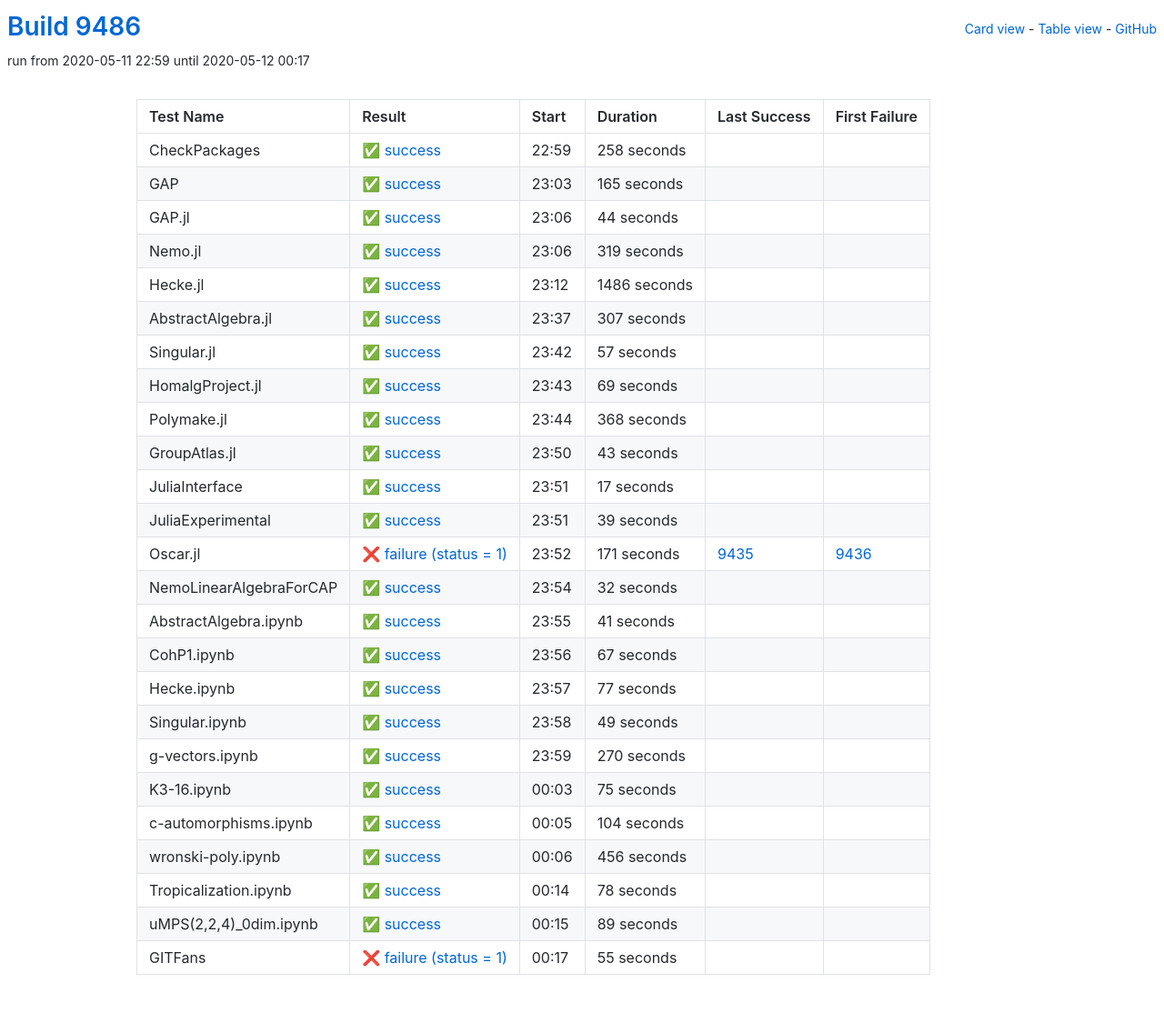
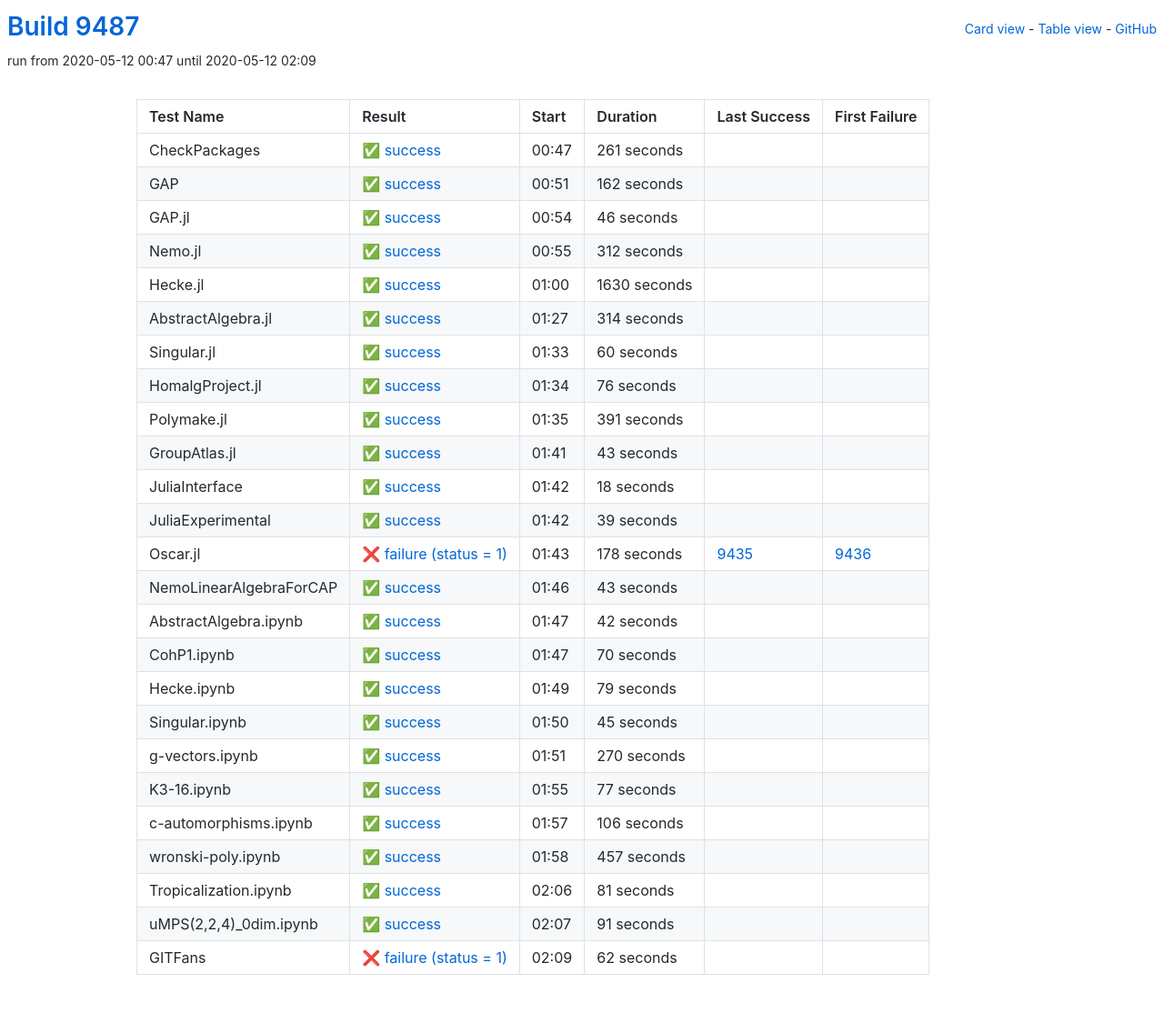
Before and after one commit to oscar-system/oscar-ci-status, a Jekyll site: the page built from table.html, in a window 1280 px wide. Shown: the whole page at 91% size. Built offline with Jekyll 4.4.1, drawn with Linux system fonts in a browser that asks for light colours.

Commit message:
Build 9487

```diff
--- a/_data/ci.yml
+++ b/_data/ci.yml
@@ -1,113 +1,113 @@
-build: 9486
-build_url: https://oscarci.mathematik.uni-kl.de/job/oscar/9486/
+build: 9487
+build_url: https://oscarci.mathematik.uni-kl.de/job/oscar/9487/
 job: oscar
 tests:
-- duration: 258
+- duration: 261
   exitcode: 0
   first_failure: false
   first_failure_url: null
   id: checkpackages
   last_success: false
   last_success_url: null
-  log: https://oscarci.mathematik.uni-kl.de/job/oscar/9486/artifact/logs/build-9486/CheckPackages.log
+  log: https://oscarci.mathematik.uni-kl.de/job/oscar/9487/artifact/logs/build-9487/CheckPackages.log
   name: CheckPackages
-  start: 2020-05-11 22:59
+  start: 2020-05-12 00:47
   status: success
   success: true
-- duration: 165
+- duration: 162
   exitcode: 0
   first_failure: false
   first_failure_url: null
   id: gap
   last_success: false
   last_success_url: null
-  log: https://oscarci.mathematik.uni-kl.de/job/oscar/9486/artifact/logs/build-9486/GAP.log
+  log: https://oscarci.mathematik.uni-kl.de/job/oscar/9487/artifact/logs/build-9487/GAP.log
   name: GAP
-  start: 2020-05-11 23:03
+  start: 2020-05-12 00:51
   status: success
   success: true
-- duration: 44
+- duration: 46
   exitcode: 0
   first_failure: false
   first_failure_url: null
   id: gap-jl
   last_success: false
   last_success_url: null
-  log: https://oscarci.mathematik.uni-kl.de/job/oscar/9486/artifact/logs/build-9486/GAP.jl.log
+  log: https://oscarci.mathematik.uni-kl.de/job/oscar/9487/artifact/logs/build-9487/GAP.jl.log
   name: GAP.jl
-  start: 2020-05-11 23:06
+  start: 2020-05-12 00:54
   status: success
   success: true
-- duration: 319
+- duration: 312
   exitcode: 0
   first_failure: false
   first_failure_url: null
   id: nemo-jl
   last_success: false
   last_success_url: null
-  log: https://oscarci.mathematik.uni-kl.de/job/oscar/9486/artifact/logs/build-9486/Nemo.jl.log
+  log: https://oscarci.mathematik.uni-kl.de/job/oscar/9487/artifact/logs/build-9487/Nemo.jl.log
   name: Nemo.jl
-  start: 2020-05-11 23:06
+  start: 2020-05-12 00:55
   status: success
   success: true
-- duration: 1486
+- duration: 1630
   exitcode: 0
   first_failure: false
   first_failure_url: null
   id: hecke-jl
   last_success: false
   last_success_url: null
-  log: https://oscarci.mathematik.uni-kl.de/job/oscar/9486/artifact/logs/build-9486/Hecke.jl.log
+  log: https://oscarci.mathematik.uni-kl.de/job/oscar/9487/artifact/logs/build-9487/Hecke.jl.log
   name: Hecke.jl
-  start: 2020-05-11 23:12
+  start: 2020-05-12 01:00
   status: success
   success: true
-- duration: 307
+- duration: 314
   exitcode: 0
   first_failure: false
   first_failure_url: null
   id: abstractalgebra-jl
   last_success: false
   last_success_url: null
-  log: https://oscarci.mathematik.uni-kl.de/job/oscar/9486/artifact/logs/build-9486/AbstractAlgebra.jl.log
+  log: https://oscarci.mathematik.uni-kl.de/job/oscar/9487/artifact/logs/build-9487/AbstractAlgebra.jl.log
   name: AbstractAlgebra.jl
-  start: 2020-05-11 23:37
+  start: 2020-05-12 01:27
   status: success
   success: true
-- duration: 57
+- duration: 60
   exitcode: 0
   first_failure: false
   first_failure_url: null
   id: singular-jl
   last_success: false
   last_success_url: null
-  log: https://oscarci.mathematik.uni-kl.de/job/oscar/9486/artifact/logs/build-9486/Singular.jl.log
+  log: https://oscarci.mathematik.uni-kl.de/job/oscar/9487/artifact/logs/build-9487/Singular.jl.log
   name: Singular.jl
-  start: 2020-05-11 23:42
+  start: 2020-05-12 01:33
   status: success
   success: true
-- duration: 69
+- duration: 76
   exitcode: 0
   first_failure: false
   first_failure_url: null
   id: homalgproject-jl
   last_success: false
   last_success_url: null
-  log: https://oscarci.mathematik.uni-kl.de/job/oscar/9486/artifact/logs/build-9486/HomalgProject.jl.log
+  log: https://oscarci.mathematik.uni-kl.de/job/oscar/9487/artifact/logs/build-9487/HomalgProject.jl.log
   name: HomalgProject.jl
-  start: 2020-05-11 23:43
+  start: 2020-05-12 01:34
   status: success
   success: true
-- duration: 368
+- duration: 391
   exitcode: 0
   first_failure: false
   first_failure_url: null
   id: polymake-jl
   last_success: false
   last_success_url: null
-  log: https://oscarci.mathematik.uni-kl.de/job/oscar/9486/artifact/logs/build-9486/Polymake.jl.log
+  log: https://oscarci.mathematik.uni-kl.de/job/oscar/9487/artifact/logs/build-9487/Polymake.jl.log
   name: Polymake.jl
-  start: 2020-05-11 23:44
+  start: 2020-05-12 01:35
   status: success
   success: true
 - duration: 43
@@ -117,21 +117,21 @@
   id: groupatlas-jl
   last_success: false
   last_success_url: null
-  log: https://oscarci.mathematik.uni-kl.de/job/oscar/9486/artifact/logs/build-9486/GroupAtlas.jl.log
+  log: https://oscarci.mathematik.uni-kl.de/job/oscar/9487/artifact/logs/build-9487/GroupAtlas.jl.log
   name: GroupAtlas.jl
-  start: 2020-05-11 23:50
+  start: 2020-05-12 01:41
   status: success
   success: true
-- duration: 17
+- duration: 18
   exitcode: 0
   first_failure: false
   first_failure_url: null
   id: juliainterface
   last_success: false
   last_success_url: null
-  log: https://oscarci.mathematik.uni-kl.de/job/oscar/9486/artifact/logs/build-9486/JuliaInterface.log
+  log: https://oscarci.mathematik.uni-kl.de/job/oscar/9487/artifact/logs/build-9487/JuliaInterface.log
   name: JuliaInterface
-  start: 2020-05-11 23:51
+  start: 2020-05-12 01:42
   status: success
   success: true
 - duration: 39
@@ -141,81 +141,81 @@
   id: juliaexperimental
   last_success: false
   last_success_url: null
-  log: https://oscarci.mathematik.uni-kl.de/job/oscar/9486/artifact/logs/build-9486/JuliaExperimental.log
+  log: https://oscarci.mathematik.uni-kl.de/job/oscar/9487/artifact/logs/build-9487/JuliaExperimental.log
   name: JuliaExperimental
-  start: 2020-05-11 23:51
+  start: 2020-05-12 01:42
   status: success
   success: true
-- duration: 171
+- duration: 178
   exitcode: 1
   first_failure: 9436
   first_failure_url: https://oscarci.mathematik.uni-kl.de/job/oscar/9436/
   id: oscar-jl
   last_success: 9435
   last_success_url: https://oscarci.mathematik.uni-kl.de/job/oscar/9435/
-  log: https://oscarci.mathematik.uni-kl.de/job/oscar/9486/artifact/logs/build-9486/Oscar.jl.log
+  log: https://oscarci.mathematik.uni-kl.de/job/oscar/9487/artifact/logs/build-9487/Oscar.jl.log
   name: Oscar.jl
-  start: 2020-05-11 23:52
+  start: 2020-05-12 01:43
   status: failure
   success: false
-- duration: 32
+- duration: 43
   exitcode: 0
   first_failure: false
   first_failure_url: null
   id: nemolinearalgebraforcap
   last_success: false
   last_success_url: null
-  log: https://oscarci.mathematik.uni-kl.de/job/oscar/9486/artifact/logs/build-9486/NemoLinearAlgebraForCAP.log
+  log: https://oscarci.mathematik.uni-kl.de/job/oscar/9487/artifact/logs/build-9487/NemoLinearAlgebraForCAP.log
   name: NemoLinearAlgebraForCAP
-  start: 2020-05-11 23:54
+  start: 2020-05-12 01:46
   status: success
   success: true
-- duration: 41
+- duration: 42
   exitcode: 0
   first_failure: false
   first_failure_url: null
   id: abstractalgebra-ipynb
   last_success: false
   last_success_url: null
-  log: https://oscarci.mathematik.uni-kl.de/job/oscar/9486/artifact/logs/build-9486/AbstractAlgebra.ipynb.log
+  log: https://oscarci.mathematik.uni-kl.de/job/oscar/9487/artifact/logs/build-9487/AbstractAlgebra.ipynb.log
   name: AbstractAlgebra.ipynb
-  start: 2020-05-11 23:55
+  start: 2020-05-12 01:47
   status: success
   success: true
-- duration: 67
+- duration: 70
   exitcode: 0
   first_failure: false
   first_failure_url: null
   id: cohp1-ipynb
   last_success: false
   last_success_url: null
-  log: https://oscarci.mathematik.uni-kl.de/job/oscar/9486/artifact/logs/build-9486/CohP1.ipynb.log
+  log: https://oscarci.mathematik.uni-kl.de/job/oscar/9487/artifact/logs/build-9487/CohP1.ipynb.log
   name: CohP1.ipynb
-  start: 2020-05-11 23:56
+  start: 2020-05-12 01:47
   status: success
   success: true
-- duration: 77
+- duration: 79
   exitcode: 0
   first_failure: false
   first_failure_url: null
   id: hecke-ipynb
   last_success: false
   last_success_url: null
-  log: https://oscarci.mathematik.uni-kl.de/job/oscar/9486/artifact/logs/build-9486/Hecke.ipynb.log
+  log: https://oscarci.mathematik.uni-kl.de/job/oscar/9487/artifact/logs/build-9487/Hecke.ipynb.log
   name: Hecke.ipynb
-  start: 2020-05-11 23:57
+  start: 2020-05-12 01:49
   status: success
   success: true
-- duration: 49
+- duration: 45
   exitcode: 0
   first_failure: false
   first_failure_url: null
   id: singular-ipynb
   last_success: false
   last_success_url: null
-  log: https://oscarci.mathematik.uni-kl.de/job/oscar/9486/artifact/logs/build-9486/Singular.ipynb.log
+  log: https://oscarci.mathematik.uni-kl.de/job/oscar/9487/artifact/logs/build-9487/Singular.ipynb.log
   name: Singular.ipynb
-  start: 2020-05-11 23:58
+  start: 2020-05-12 01:50
   status: success
   success: true
 - duration: 270
@@ -225,80 +225,80 @@
   id: g-vectors-ipynb
   last_success: false
   last_success_url: null
-  log: https://oscarci.mathematik.uni-kl.de/job/oscar/9486/artifact/logs/build-9486/g-vectors.ipynb.log
+  log: https://oscarci.mathematik.uni-kl.de/job/oscar/9487/artifact/logs/build-9487/g-vectors.ipynb.log
   name: g-vectors.ipynb
-  start: 2020-05-11 23:59
+  start: 2020-05-12 01:51
   status: success
   success: true
-- duration: 75
+- duration: 77
   exitcode: 0
   first_failure: false
   first_failure_url: null
   id: k3-16-ipynb
   last_success: false
   last_success_url: null
-  log: https://oscarci.mathematik.uni-kl.de/job/oscar/9486/artifact/logs/build-9486/K3-16.ipynb.log
+  log: https://oscarci.mathematik.uni-kl.de/job/oscar/9487/artifact/logs/build-9487/K3-16.ipynb.log
   name: K3-16.ipynb
-  start: 2020-05-12 00:03
+  start: 2020-05-12 01:55
   status: success
   success: true
-- duration: 104
+- duration: 106
   exitcode: 0
   first_failure: false
   first_failure_url: null
   id: c-automorphisms-ipynb
   last_success: false
   last_success_url: null
-  log: https://oscarci.mathematik.uni-kl.de/job/oscar/9486/artifact/logs/build-9486/c-automorphisms.ipynb.log
+  log: https://oscarci.mathematik.uni-kl.de/job/oscar/9487/artifact/logs/build-9487/c-automorphisms.ipynb.log
   name: c-automorphisms.ipynb
-  start: 2020-05-12 00:05
+  start: 2020-05-12 01:57
   status: success
   success: true
-- duration: 456
+- duration: 457
   exitcode: 0
   first_failure: false
   first_failure_url: null
   id: wronski-poly-ipynb
   last_success: false
   last_success_url: null
-  log: https://oscarci.mathematik.uni-kl.de/job/oscar/9486/artifact/logs/build-9486/wronski-poly.ipynb.log
+  log: https://oscarci.mathematik.uni-kl.de/job/oscar/9487/artifact/logs/build-9487/wronski-poly.ipynb.log
   name: wronski-poly.ipynb
-  start: 2020-05-12 00:06
+  start: 2020-05-12 01:58
   status: success
   success: true
-- duration: 78
+- duration: 81
   exitcode: 0
   first_failure: false
   first_failure_url: null
   id: tropicalization-ipynb
   last_success: false
   last_success_url: null
-  log: https://oscarci.mathematik.uni-kl.de/job/oscar/9486/artifact/logs/build-9486/Tropicalization.ipynb.log
+  log: https://oscarci.mathematik.uni-kl.de/job/oscar/9487/artifact/logs/build-9487/Tropicalization.ipynb.log
   name: Tropicalization.ipynb
-  start: 2020-05-12 00:14
+  start: 2020-05-12 02:06
   status: success
   success: true
-- duration: 89
+- duration: 91
   exitcode: 0
   first_failure: false
   first_failure_url: null
   id: umps-2-2-4-0dim-ipynb
   last_success: false
   last_success_url: null
-  log: https://oscarci.mathematik.uni-kl.de/job/oscar/9486/artifact/logs/build-9486/uMPS-2-2-4-_0dim.ipynb.log
+  log: https://oscarci.mathematik.uni-kl.de/job/oscar/9487/artifact/logs/build-9487/uMPS-2-2-4-_0dim.ipynb.log
   name: uMPS(2,2,4)_0dim.ipynb
-  start: 2020-05-12 00:15
+  start: 2020-05-12 02:07
   status: success
   success: true
-- duration: 55
+- duration: 62
   exitcode: 1
   first_failure: false
   first_failure_url: null
   id: gitfans
   last_success: false
   last_success_url: null
-  log: https://oscarci.mathematik.uni-kl.de/job/oscar/9486/artifact/logs/build-9486/GITFans.log
+  log: https://oscarci.mathematik.uni-kl.de/job/oscar/9487/artifact/logs/build-9487/GITFans.log
   name: GITFans
-  start: 2020-05-12 00:17
+  start: 2020-05-12 02:09
   status: failure
   success: false
```
Also changed, not shown: README.md.
